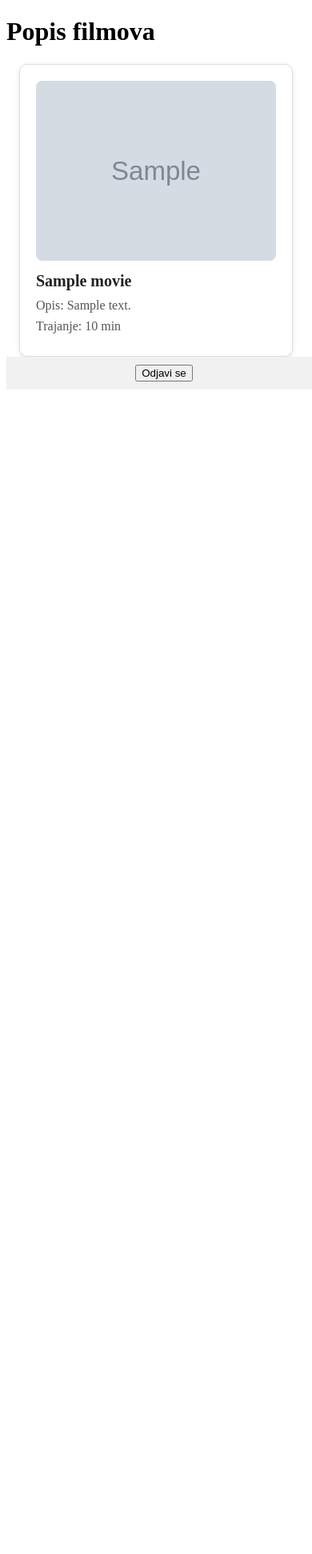
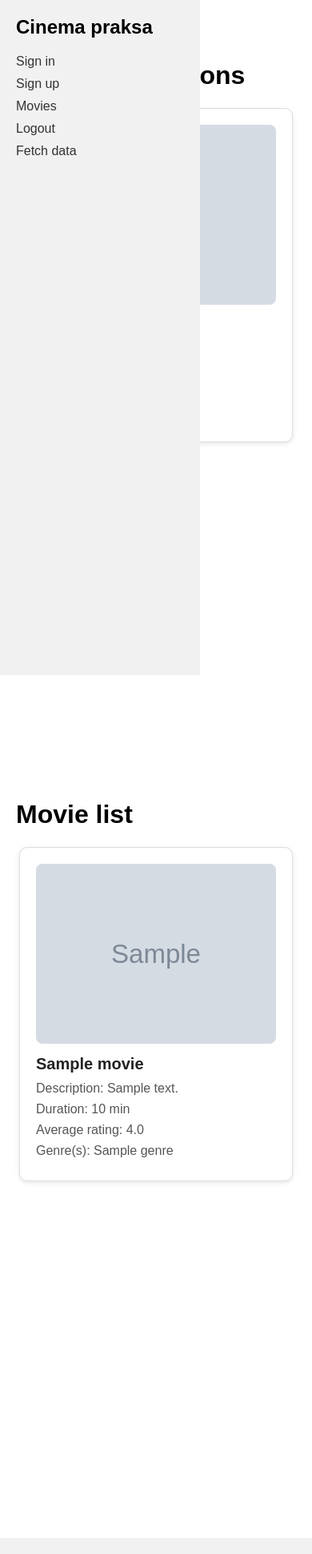
Before and after one commit to sbicakdev/cinemahomewatch, a Django app: page /api/movies-template in a window 390 px wide. Shown: the whole page at 80% size. Before the commit the page ends 487 px from the top, so only its background shows below. Run offline with Django 5.2, Linux system fonts and the light colour scheme; a user stored in the database is signed in; tables that the repository leaves empty hold one stand-in row (values such as "Sample post"); grey boxes marked "Sample" are stand-in pictures.

Commit message:
Zadatak 6

```diff
--- a/praksadjango/api/templates/movies/movies.html
+++ b/praksadjango/api/templates/movies/movies.html
@@ -1,9 +1,50 @@
 {% extends "core/base.html" %}
 
-{% block title %}Popis filmova{% endblock %}
+{% block title %}Movie list{% endblock %}
 
 {% block content %}
-    <h1>Popis filmova</h1>
+<h1>Recommendations</h1>
+<div class="container" style="display:flex; flex-wrap:wrap; gap:20px; justify-content:center;">
+    {% for movie in recommendations %}
+    <a href="/api/movies/details/{{ movie.id }}" style="text-decoration:none;">
+        <div class="movie-box" style="
+                    background-color:white;
+                    border:1px solid #ddd;
+                    border-radius:10px;
+                    box-shadow:0 2px 6px rgba(0,0,0,0.1);
+                    width:300px;
+                    padding:20px;
+                    transition:transform 0.2s;
+                " onmouseover="this.style.transform='scale(1.02)'" onmouseout="this.style.transform='scale(1)'">
+            <img src="{{ movie.poster_url }}" alt="Poster" style="width:100%; border-radius:8px; margin-bottom:10px;">
+            <div class="movie-title" style="font-size:20px; font-weight:bold; margin-bottom:10px; color:#222;">
+                {{ movie.title }}
+            </div>
+            <div class="movie-detail" style="margin-bottom:8px; color:#555;">
+                Description: {{ movie.description }}
+            </div>
+            <div class="movie-detail" style="margin-bottom:8px; color:#555;">
+                Duration: {{ movie.duration }} min
+            </div>
+            <div class="movie-detail" style="margin-bottom:8px; color:#555;">
+                Average rating: {{ movie.average_rating }}
+            </div>
+            <div class="movie-detail" style="margin-bottom:8px; color:#555;">
+                Genre(s):
+                {% for mg in movie.moviesgenres.all %}
+                {{ mg.genre.name }}{% if not forloop.last %}, {% endif %}
+                {% empty %}
+                No genres
+                {% endfor %}
+            </div>
+        </div>
+    </a>
+    {% empty %}
+    <p>There are no recommendations!</p>
+    {% endfor %}
+</div>
+
+<h1>Movie list</h1>
 <div class="container" style="display:flex; flex-wrap:wrap; gap:20px; justify-content:center;">
     {% for movie in movies %}
     <a href="/api/movies/details/{{ movie.id }}" style="text-decoration:none;">
@@ -21,15 +62,26 @@
                 {{ movie.title }}
             </div>
             <div class="movie-detail" style="margin-bottom:8px; color:#555;">
-                        Opis: {{ movie.description }}
+                Description: {{ movie.description }}
             </div>
             <div class="movie-detail" style="margin-bottom:8px; color:#555;">
-                        Trajanje: {{ movie.duration }} min
+                Duration: {{ movie.duration }} min
+            </div>
+            <div class="movie-detail" style="margin-bottom:8px; color:#555;">
+                Average rating: {{ movie.average_rating }}
+            </div>
+            <div class="movie-detail" style="margin-bottom:8px; color:#555;">
+                Genre(s):
+                {% for mg in movie.moviesgenres.all %}
+                {{ mg.genre.name }}{% if not forloop.last %}, {% endif %}
+                {% empty %}
+                No genres
+                {% endfor %}
             </div>
         </div>
     </a>
     {% empty %}
-            <p>Nema dostupnih filmova.</p>
+    <p>There are no available films.</p>
     {% endfor %}
 </div>
 {% endblock %}
--- a/praksadjango/api/views.py
+++ b/praksadjango/api/views.py
@@ -2,9 +2,10 @@ import requests
 from django.http import JsonResponse
 from django.shortcuts import redirect, render, get_object_or_404
 from django.contrib.auth.decorators import login_required
-from .models import Cinema, Movie, Showtime
+from .models import Cinema, Movie, Showtime, Genre, MoviesGenres
 from .forms import ReviewForm
 from django.db.models import Avg
+import random
 
 # Create your views here.
 def fetch_cinema_data(request):
@@ -33,14 +34,24 @@ def fetch_cinema_data(request):
                     }
                 )
 
-            movie, _ = Movie.objects.get_or_create(
+            movieobj, _ = Movie.objects.get_or_create(
                 title=movie_data.get('title', ''),
                 defaults={
-                    'description': 'Description',
+                    'description': movie_data.get('summary', ''),
                     'duration': movie_data.get('stats', {}).get('duration', 0),
                     'poster_url': movie_data.get('poster_url', ''),
                 }
             )
+
+            genres=movie_data.get('genre', [])
+            for genre in genres:
+                genreobj, _ = Genre.objects.get_or_create(
+                    name=genre
+                )
+                MoviesGenres.objects.get_or_create(
+                    movie=movieobj,
+                    genre=genreobj
+                )
 
             for showtime_group in data_movie.get('showtimes', []):
                 for group_data in showtime_group.get('group_data', []):
@@ -51,7 +62,7 @@ def fetch_cinema_data(request):
 
                     for showtime_info in group_data.get('showtimes_data', []):
                         Showtime.objects.get_or_create(
-                            movie=movie,
+                            movie=movieobj,
                             cinema=cinema,
                             showtime=showtime_info.get('date_time', '')
                         )
@@ -77,10 +88,42 @@ def get_movie_db_data(request):
             "message": str(e)
         }, status=500)
 
+from api.models import Movie, MoviesGenres
+import random
+
+import random
+from django.contrib.auth.decorators import login_required
+from django.shortcuts import render
+from .models import Movie
+
 @login_required(login_url="/login/")
 def movie_list(request):
+    user = request.user
+
+    user_genres = [user.favorite_genre_1, user.favorite_genre_2, user.favorite_genre_3]
+    user_genres = [g for g in user_genres if g is not None]
+
     movies = Movie.objects.all()
-    return render(request, 'movies/movies.html', {'movies': movies})
+    all_genres = Genre.objects.all()
+    if user_genres:
+        top_movies_qs = (
+            Movie.objects
+            .filter(moviesgenres__genre__in=user_genres)
+            .distinct()
+            .order_by('-average_rating')[:3]
+        )
+        recommendations = top_movies_qs
+    else:
+        recommendations = []
+
+    return render(request, 'movies/movies.html', {
+        'movies': movies,
+        'all_genres': all_genres,
+        'recommendations': recommendations
+    })
+
+
+
 
 @login_required(login_url="/login/")
 def movie_details(request, movie_id):
@@ -98,9 +141,7 @@ def movie_details(request, movie_id):
     else:
         form = ReviewForm()
 
-    average_rating = movie.reviews.aggregate(Avg('rating'))['rating__avg']
-    if average_rating:
-            average_rating = round(average_rating, 1)
+    average_rating = movie.average_rating
 
     reviews = movie.reviews.select_related('user').order_by('-created_at')
 
--- a/praksadjango/core/settings.py
+++ b/praksadjango/core/settings.py
@@ -78,7 +78,7 @@ WSGI_APPLICATION = 'core.wsgi.application'
 DATABASES = {
     'default': {
         'ENGINE': 'django.db.backends.postgresql',
-        'NAME': 'cinemapraksa',
+        'NAME': 'cinemapraksa1',
         'USER': 'postgres',
         'PASSWORD': '12345',
         'HOST': 'localhost',
@@ -106,6 +106,7 @@ AUTH_PASSWORD_VALIDATORS = [
     },
 ]
 
+AUTH_USER_MODEL = 'api.CustomUser'
 
 # Internationalization
 # https://docs.djangoproject.com/en/5.2/topics/i18n/
--- /dev/null
+++ b/praksadjango/core/static/base.css
@@ -0,0 +1,83 @@
+body {
+    margin: 0;
+    font-family: Arial, sans-serif;
+}
+
+.container {
+    display: flex;
+    min-height: 100vh;
+}
+
+.sidebar {
+    width: 250px;
+    background-color: #f1f1f1;
+    padding: 20px;
+    box-sizing: border-box;
+    transition: transform 0.3s ease;
+}
+
+.sidebar.hidden {
+    transform: translateX(-100%);
+}
+
+.content {
+    flex-grow: 1;
+    padding: 20px;
+    box-sizing: border-box;
+}
+
+nav h2 {
+    margin-top: 0;
+}
+
+nav ul {
+    list-style-type: none;
+    padding: 0;
+}
+
+nav ul li {
+    margin-bottom: 10px;
+}
+
+nav ul li a,
+nav ul li form button {
+    text-decoration: none;
+    color: #333;
+    background: none;
+    border: none;
+    padding: 0;
+    font: inherit;
+    cursor: pointer;
+}
+
+nav ul li form button:hover,
+nav ul li a:hover {
+    text-decoration: underline;
+}
+
+.toggle-button {
+    background-color: #333;
+    color: white;
+    border: none;
+    padding: 10px;
+    cursor: pointer;
+}
+
+footer {
+    position: relative;
+    width: 100%;
+    background: #f1f1f1;
+    padding: 10px;
+    text-align: center;
+}
+
+@media (max-width: 768px) {
+    .sidebar {
+        position: absolute;
+        z-index: 1000;
+        height: 100%;
+        top: 0;
+        left: 0;
+        background-color: #f1f1f1;
+    }
+}
--- a/praksadjango/core/templates/core/base.html
+++ b/praksadjango/core/templates/core/base.html
@@ -2,19 +2,47 @@
 <html lang="en">
 <head>
     <meta charset="UTF-8">
-    <title>{% block title %}Moja Aplikacija{% endblock %}</title>
+    <title>{% block title %}Cinema praksa{% endblock %}</title>
+    {% load static %}
+    <link rel="stylesheet" href="{% static 'base.css' %}">
 </head>
 <body>
-    {% block content %}
-    {% endblock %}
+    <div class="container">
+        <div class="sidebar" id="sidebar">
+            <nav>
+                <h2>Cinema praksa</h2>
+                <ul>
+                    <li><a href="/login">Sign in</a></li>
+                    <li><a href="/register">Sign up</a></li>
+                    <li><a href="/api/movies-template">Movies</a></li>
+                    {% if user.is_authenticated %}
+                        <li>
+                            <form method="post" action="{% url 'logout' %}">
+                                {% csrf_token %}
+                                <button type="submit">Logout</button>
+                            </form>
+                        </li>
+                    {% endif %}
+                    <li><a href="/api/fetch_cinema_data">Fetch data</a></li>
+                </ul>
+            </nav>
+        </div>
+        <div class="content">
+            <button class="toggle-button" onclick="toggleSidebar()">☰ Menu</button>
+            {% block content %}
+            {% endblock %}
+        </div>
+    </div>
 
-    <footer style="position:relative; top:0; width:100%; background:#f1f1f1; padding:10px; text-align:center;">
-        {% if user.is_authenticated %}
-            <form method="post" action="{% url 'logout' %}">
-                {% csrf_token %}
-                <button type="submit">Odjavi se</button>
-            </form>
-        {% endif %}
+    <footer>
+
     </footer>
+
+    <script>
+        function toggleSidebar() {
+            const sidebar = document.getElementById('sidebar');
+            sidebar.classList.toggle('hidden');
+        }
+    </script>
 </body>
 </html>
--- a/praksadjango/core/urls.py
+++ b/praksadjango/core/urls.py
@@ -16,9 +16,11 @@ Including another URLconf
 """
 from django.contrib import admin
 from django.urls import path, include
+from django.views.generic import RedirectView
 
 urlpatterns = [
     path('admin/', admin.site.urls),
     path('api/', include('api.urls')),
-    path('', include('users.urls'))
+    path('', include('users.urls')),
+    path('', RedirectView.as_view(url='/api/movies-template', permanent=False)),
 ]
```
Also changed, not shown: praksadjango/api/models.py (+23 -3 lines), praksadjango/api/templates/movies/movie_details.html (+10 -10 lines), praksadjango/core/static/login.css (added, +64 -0 lines), praksadjango/core/static/register.css (added, +66 -0 lines), praksadjango/users/forms.py (+4 -4 lines), praksadjango/users/templates/users/login.html (+11 -6 lines), praksadjango/users/templates/users/register.html (+12 -6 lines), praksadjango/api/migrations/0001_initial.py, praksadjango/api/migrations/0002_cinema_movie_showtime.py (deleted), praksadjango/api/migrations/0002_movie_average_rating.py, praksadjango/api/migrations/0004_delete_test_remove_movie_cinema_and_more.py (deleted), praksadjango/api/migrations/0005_review.py (deleted), praksadjango/api/migrations/0006_review_created_at.py (deleted). Lines whose indentation alone changed are shown as unchanged.
